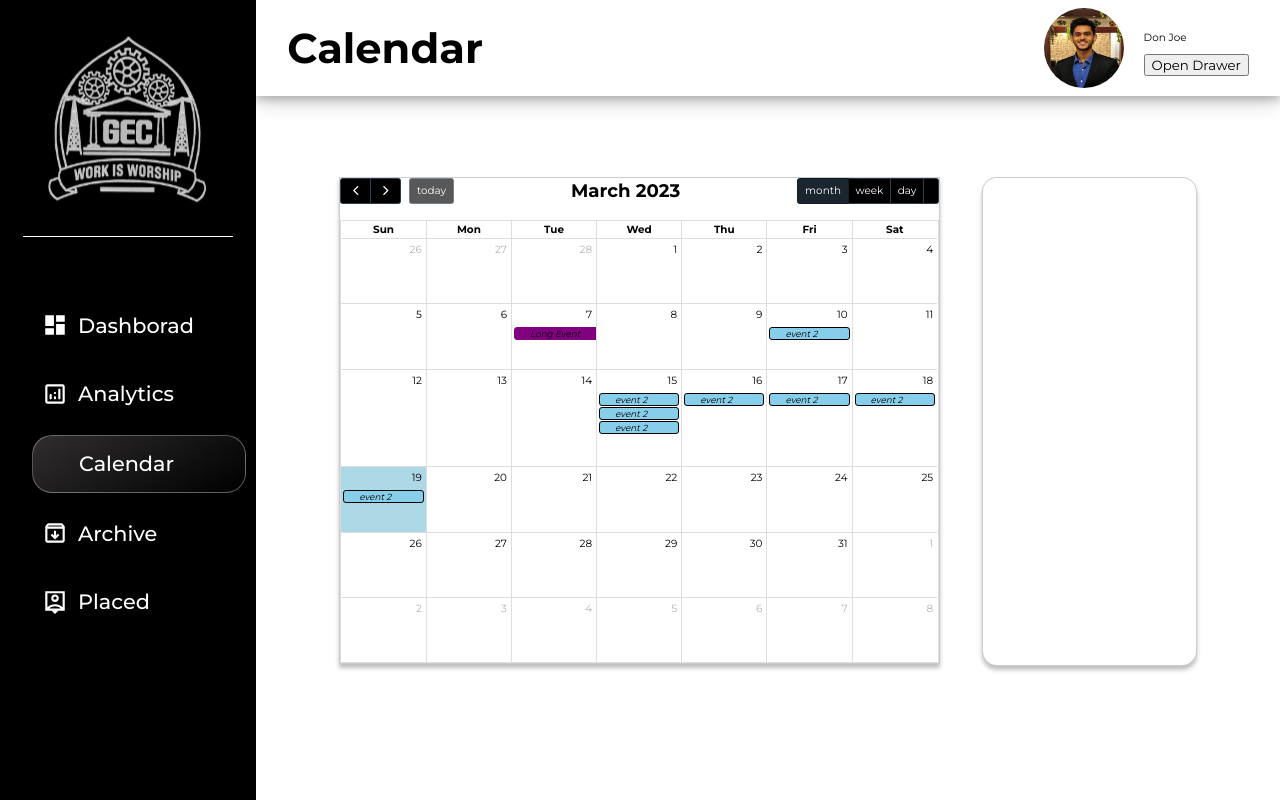
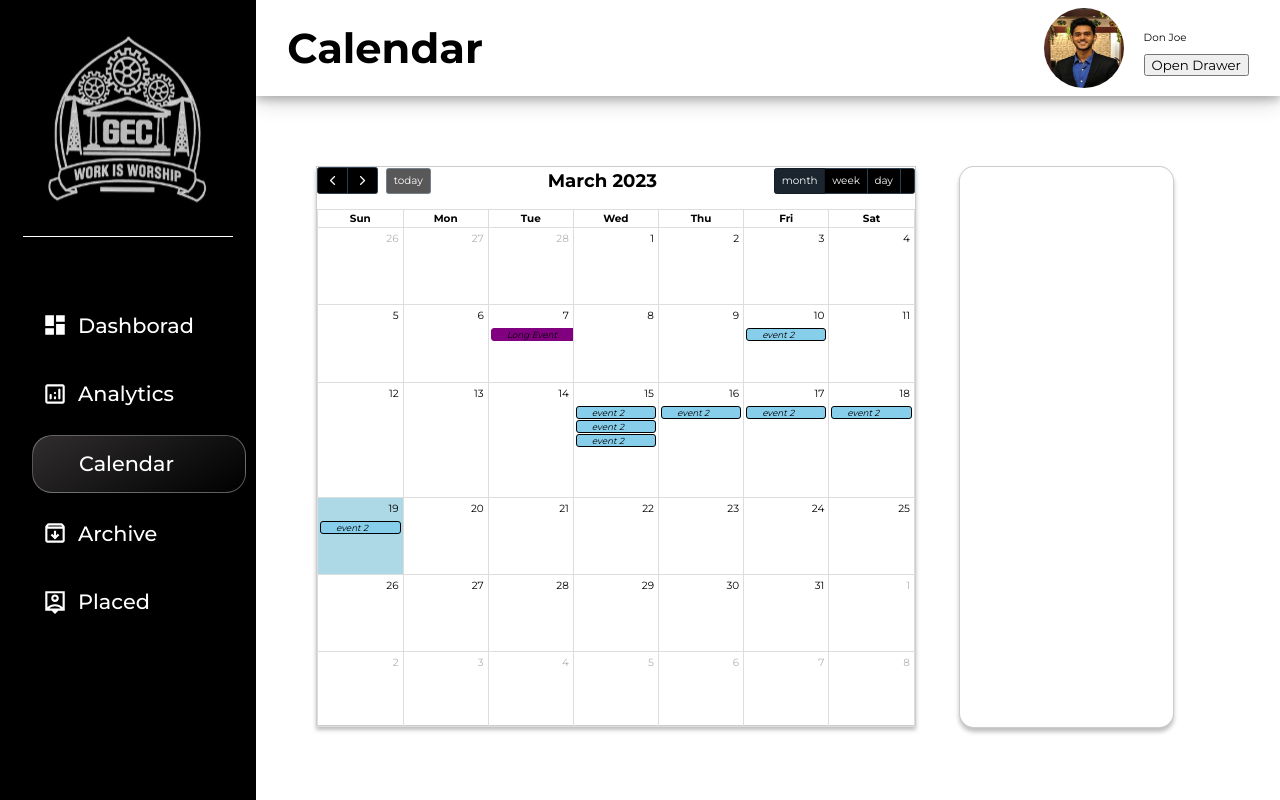
Before and after one commit to zeus11011/BeFrontend, a Next.js app: page /Calendar in a window 1280 px wide. Built offline with nearby package versions, Linux system fonts and the light colour scheme; some icons are missing.

Commit message:
few chnges here and there

```diff
--- a/Components/Calendar.js
+++ b/Components/Calendar.js
@@ -5,7 +5,7 @@ import timeGridPlugin from "@fullcalendar/timegrid";
 import listPlugin from "@fullcalendar/list";
 import interactionPlugin from "@fullcalendar/interaction";
 import styled from "@emotion/styled";
-export const StyleWrapper = styled.div`
+const StyleWrapper = styled.div`
   .fc-button.fc-prev-button,
   .fc-button.fc-next-button,
   .fc-button.fc-button-primary {
@@ -51,15 +51,20 @@ const Calendar = () => {
   return (
     <StyleWrapper>
       <FullCalendar
-        plugins={[dayGridPlugin]}
+        plugins={[dayGridPlugin, interactionPlugin]}
         headerToolbar={{
           left: "prev,next today",
           center: "title",
           right: "dayGridMonth,dayGridWeek,dayGridDay,listWeek",
         }}
+        selectable={true}
+        select={() => {
+          alert("im click");
+        }}
         eventColor="skyblue"
         eventTextColor="black"
         eventBorderColor="black"
+        height={"70vh"}
         //   initialView="DayGridMonth"
 
         //   views={"dayGridMonth,timeGridWeek"}
--- a/styles/Calendar.module.scss
+++ b/styles/Calendar.module.scss
@@ -2,6 +2,7 @@
   justify-content: space-between;
   display: flex;
   flex-direction: row;
+  height: 70vh;
 }
 .calendar {
   width: 70%;
@@ -9,7 +10,7 @@
   justify-content: center;
 }
 .main {
-  padding: 7rem;
+  padding: 6rem;
   padding-left: 8rem;
   padding-right: 8rem;
 }
--- a/styles/Drawerlayout.module.scss
+++ b/styles/Drawerlayout.module.scss
@@ -15,7 +15,7 @@
 .cont {
   background-color: white;
   // margin-left: 38vh;
-  width: 80%;
+  width: 90vw;
 
   padding-top: 0;
 }
```
